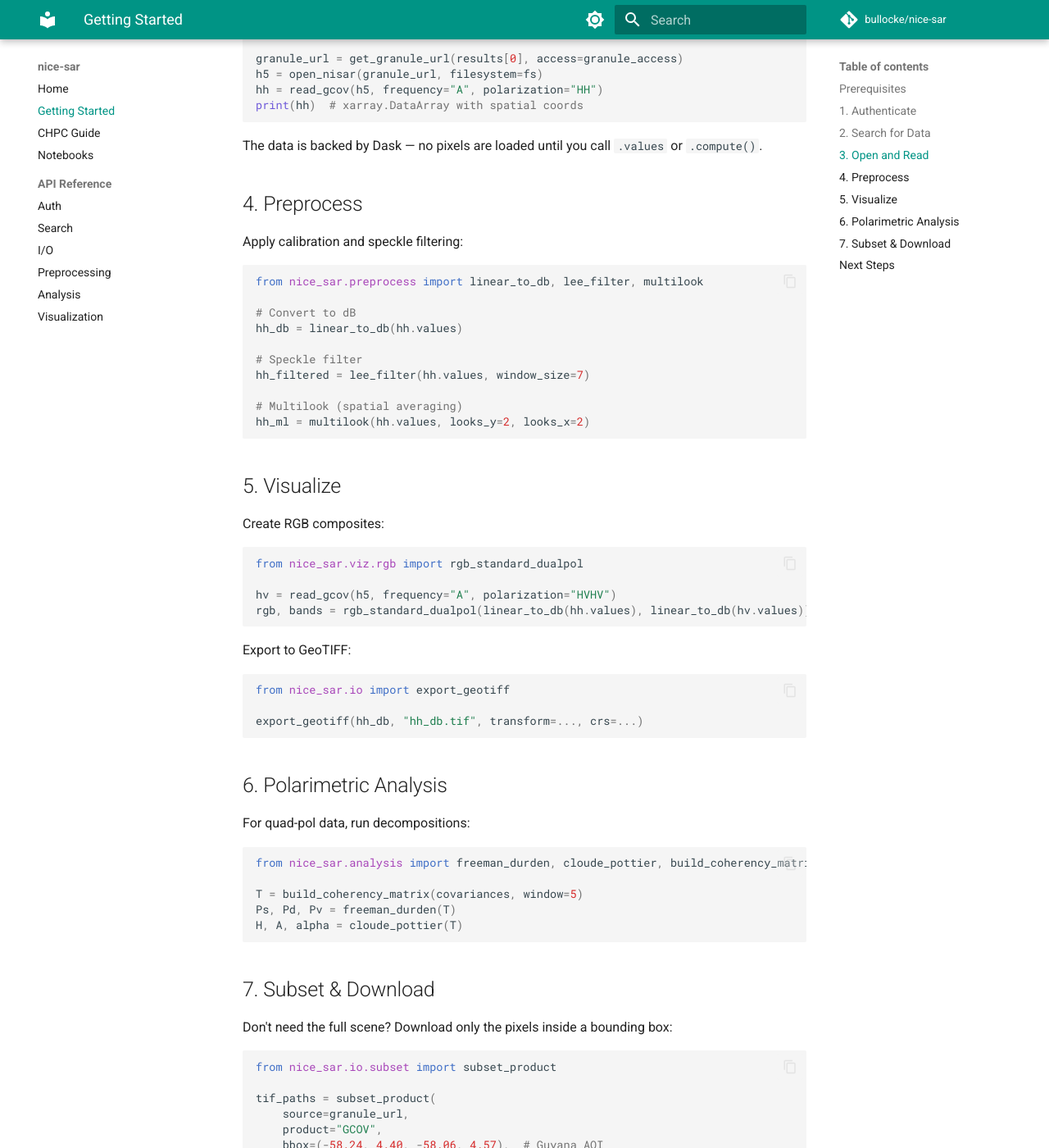
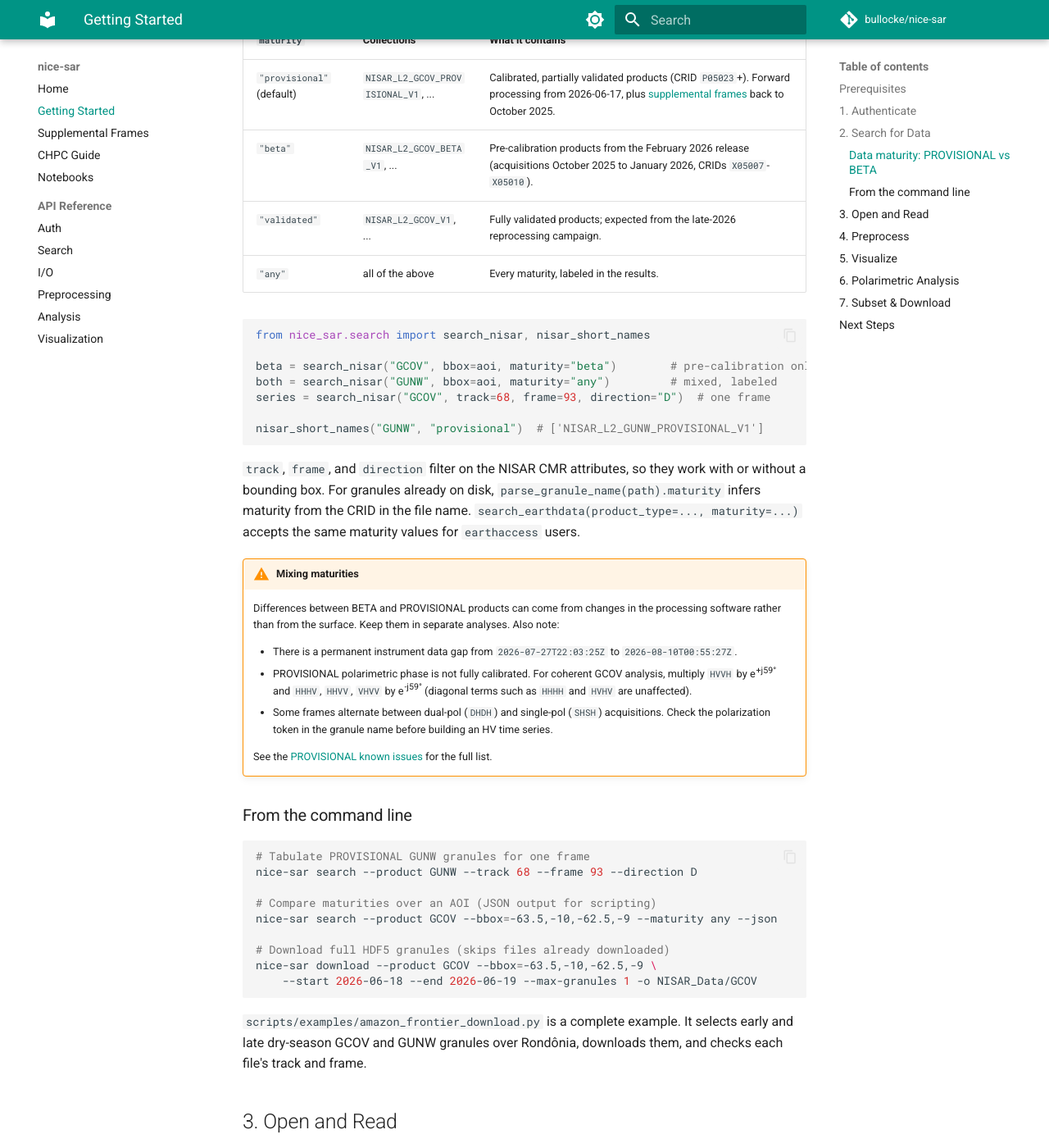
Before and after one commit to bullocke/nice-sar, an MkDocs documentation site: the page built from docs/getting-started.md, in a window 1280 px wide and 1400 px high, scrolled down 1446 px. Shown: the whole window at 82% size. Built offline with MkDocs 1.6.1 and Material for MkDocs 9.7.7, drawn with Linux system fonts in a browser that asks for light colours; comment, search, counter and statistics services are not loaded; some of the changed text lies outside the part shown.

Commit message:
Document data maturity and supplemental PROVISIONAL frames
- Getting Started: data maturity section (collections, CRIDs, cautions
  on mixing BETA and PROVISIONAL, the 2026-07-27/08-10 data gap, the
  59 deg polarimetric phase correction, alternating DHDH/SHSH frames)
  plus search/download CLI examples; fix the subset --bbox example,
  which argparse rejects when west is negative
- New Supplemental Frames page: 301 frames back-processed as
  PROVISIONAL before forward processing (2025-10-29 to 2026-06-16),
  identified from CMR and summarized by region, with a tropical and
  Amazon table
- scripts/list_supplemental_frames.py regenerates the inventory
- scripts/examples/amazon_frontier_download.py downloads early and
  late dry-season GCOV and GUNW over Rondonia (frame 068 D 093)
- README and API docs mention maturity; notebooks move from BETA to
  PROVISIONAL collections

Co-Authored-By: Claude Opus 5.5 (1M context) <noreply@anthropic.com>
Claude-Session: https://claude.ai/code/session_01VEGKCRXnbJ4Q9wTdnd8RMK

````diff
--- a/docs/getting-started.md
+++ b/docs/getting-started.md
@@ -41,16 +41,80 @@ else:
 Search for NISAR GCOV products over an area of interest:
 
 ```python
-from nice_sar.search import search_gcov
+from nice_sar.search import search_gcov, summarize_results
 
 results = search_gcov(
-    bbox=(-112.1, 40.5, -111.7, 40.9),  # Salt Lake City area
-    start="2024-12-01",
-    end="2025-01-01",
-    max_results=5,
+    bbox=(-63.5, -10.0, -62.5, -9.0),  # Rondônia, Brazil
+    start="2026-06-17",
+    end="2026-09-30",
+    max_results=20,
 )
-print(f"Found {len(results)} granules")
+for s in summarize_results(results):
+    print(s.maturity, s.crid, s.track, s.direction, s.frame, s.start, s.granule_id)
 ```
+
+### Data maturity: PROVISIONAL vs BETA
+
+ASF archives NISAR products in a separate collection for each data maturity, and
+every search function takes a `maturity` argument:
+
+| `maturity` | Collections | What it contains |
+|---|---|---|
+| `"provisional"` (default) | `NISAR_L2_GCOV_PROVISIONAL_V1`, ... | Calibrated, partially validated products (CRID `P05023`+). Forward processing from 2026-06-17, plus [supplemental frames](supplemental-frames.md) back to October 2025. |
+| `"beta"` | `NISAR_L2_GCOV_BETA_V1`, ... | Pre-calibration products from the February 2026 release (acquisitions October 2025 to January 2026, CRIDs `X05007`-`X05010`). |
+| `"validated"` | `NISAR_L2_GCOV_V1`, ... | Fully validated products; expected from the late-2026 reprocessing campaign. |
+| `"any"` | all of the above | Every maturity, labeled in the results. |
+
+```python
+from nice_sar.search import search_nisar, nisar_short_names
+
+beta = search_nisar("GCOV", bbox=aoi, maturity="beta")        # pre-calibration only
+both = search_nisar("GUNW", bbox=aoi, maturity="any")         # mixed, labeled
+series = search_nisar("GCOV", track=68, frame=93, direction="D")  # one frame
+
+nisar_short_names("GUNW", "provisional")  # ['NISAR_L2_GUNW_PROVISIONAL_V1']
+```
+
+`track`, `frame`, and `direction` filter on the NISAR CMR attributes, so they work
+with or without a bounding box. For granules already on disk,
+`parse_granule_name(path).maturity` infers maturity from the CRID in the file name.
+`search_earthdata(product_type=..., maturity=...)` accepts the same maturity values
+for `earthaccess` users.
+
+!!! warning "Mixing maturities"
+    Differences between BETA and PROVISIONAL products can come from changes in the
+    processing software rather than from the surface. Keep them in separate
+    analyses. Also note:
+
+    - There is a permanent instrument data gap from `2026-07-27T22:03:25Z` to
+      `2026-08-10T00:55:27Z`.
+    - PROVISIONAL polarimetric phase is not fully calibrated. For coherent GCOV
+      analysis, multiply `HVVH` by e<sup>+j59°</sup> and `HHHV`, `HHVV`, `VHVV` by
+      e<sup>-j59°</sup> (diagonal terms such as `HHHH` and `HVHV` are unaffected).
+    - Some frames alternate between dual-pol (`DHDH`) and single-pol (`SHSH`)
+      acquisitions. Check the polarization token in the granule name before
+      building an HV time series.
+
+    See the [PROVISIONAL known issues](nisar-docs/data-availability/provisional-known-issues.md)
+    for the full list.
+
+### From the command line
+
+```bash
+# Tabulate PROVISIONAL GUNW granules for one frame
+nice-sar search --product GUNW --track 68 --frame 93 --direction D
+
+# Compare maturities over an AOI (JSON output for scripting)
+nice-sar search --product GCOV --bbox=-63.5,-10,-62.5,-9 --maturity any --json
+
+# Download full HDF5 granules (skips files already downloaded)
+nice-sar download --product GCOV --bbox=-63.5,-10,-62.5,-9 \
+    --start 2026-06-18 --end 2026-06-19 --max-granules 1 -o NISAR_Data/GCOV
+```
+
+`scripts/examples/amazon_frontier_download.py` is a complete example. It selects
+early and late dry-season GCOV and GUNW granules over Rondônia, downloads them, and
+checks each file's track and frame.
 
 ## 3. Open and Read
 
@@ -145,11 +209,16 @@ A CLI interface is also available:
 
 ```bash
 nice-sar subset \
-    --bbox "-58.24,4.40,-58.06,4.57" \
+    --bbox=-58.24,4.40,-58.06,4.57 \
     --product GCOV \
+    --maturity provisional \
     --polarization HH --polarization HV \
     -o ./my_subset/
 ```
+
+Use `--bbox=...` (with `=`) when the first coordinate is negative, so the value is
+not mistaken for a flag. `subset` accepts the same `--maturity`, `--track`,
+`--frame`, and `--direction` filters as `search`.
 
 ## Next Steps
 
--- a/mkdocs.yml
+++ b/mkdocs.yml
@@ -49,6 +49,7 @@ markdown_extensions:
 nav:
   - Home: index.md
   - Getting Started: getting-started.md
+  - Supplemental Frames: supplemental-frames.md
   - CHPC Guide: chpc-guide.md
   - Notebooks: notebooks.md
   - API Reference:
````
Also changed, not shown: README.md (+22 -0 lines), docs/api/search.md (+7 -1 lines), docs/supplemental-frames.md (added, +139 -0 lines), 9 other files.
